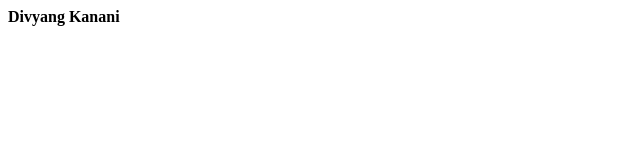
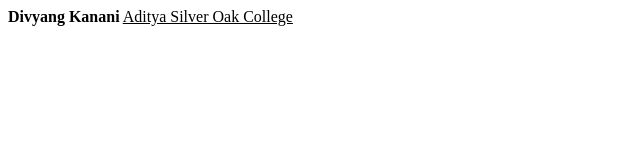
Before and after one commit to div-simform/Authentication, a plain HTML site: page index.html in a window 1280 px wide. Shown: the whole page, without its empty margins (0-640 px from the left). Drawn offline with Linux system fonts and the light colour scheme.

Commit message:
F-2_CollegeName

```diff
--- a/index.html
+++ b/index.html
@@ -10,6 +10,7 @@
 
 <body>
     <b>Divyang Kanani</b>
+    <u>Aditya Silver Oak College</u>
 </body>
 
 </html>
```
